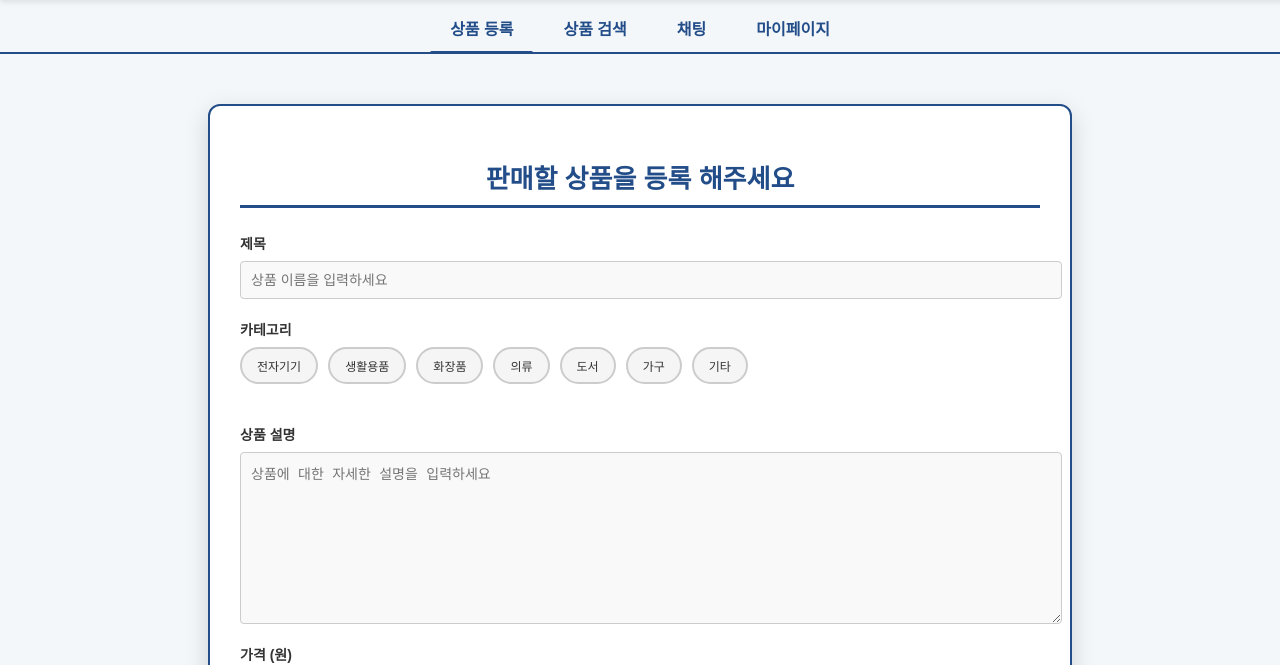
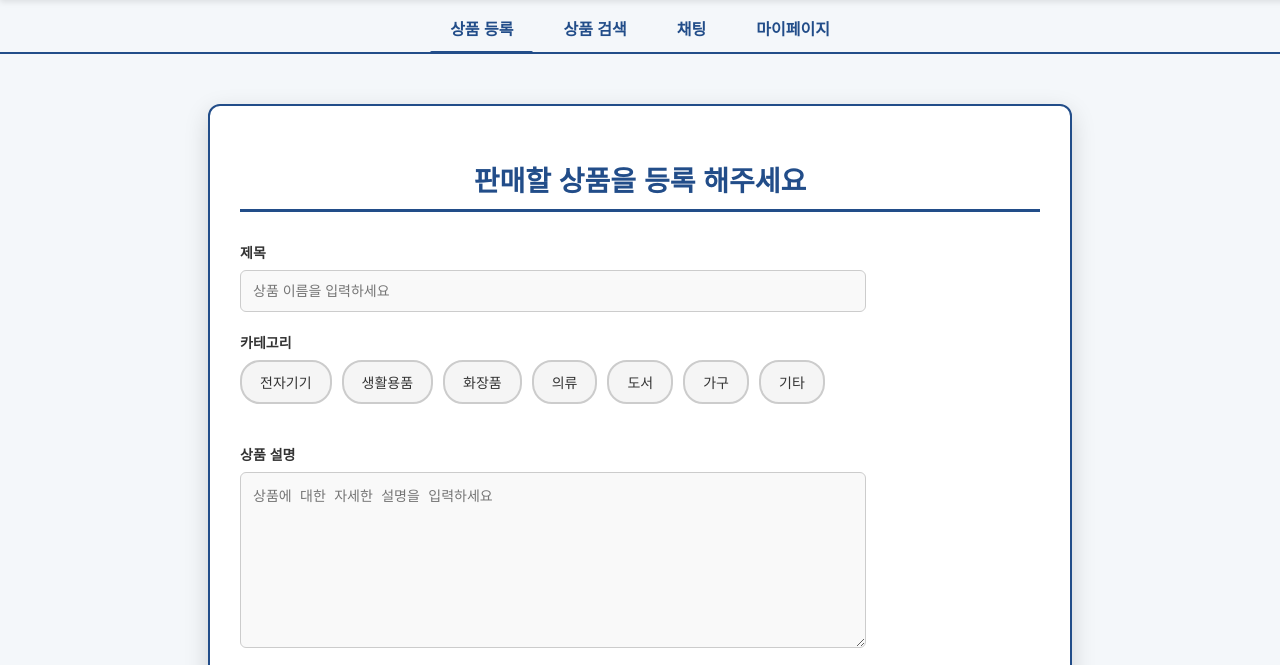
Before and after one commit to sara0813/web2024, a website: page html/register.html in a window 1280 px wide. Shown: the part 116-781 px from the top of the page. Drawn offline with Linux system fonts and the light colour scheme.

```diff
--- a/css/register.css
+++ b/css/register.css
@@ -1,24 +1,24 @@
 /* 상품 등록 제목 */
 #product-register-title {
-    font-size: 26px; /* 헤더 폰트 크기와 조화롭게 조정 */
+    font-size: 28px;
     font-weight: bold;
     color: #224d89;
     text-align: center;
     border-bottom: 3px solid #224d89;
     padding-bottom: 10px;
-    margin-bottom: 25px;
+    margin-bottom: 30px;
 }
 
 /* 폼 그룹 */
 .form-group {
-    margin-bottom: 20px; /* 간격 통일 */
+    margin-bottom: 20px;
     display: flex;
     flex-direction: column;
 }
 
 /* 레이블 */
 form .form-group label {
-    margin-bottom: 8px; /* 간격 통일 */
+    margin-bottom: 8px;
     font-weight: bold;
     font-size: 14px;
     color: #333;
@@ -29,10 +29,11 @@
 input[type="number"],
 textarea,
 select {
-    width: 100%; /* 모바일 조정 시 100%로 유지 */
-    padding: 10px;
+    width: 100%;
+    max-width: 600px;
+    padding: 12px;
     border: 1px solid #ccc;
-    border-radius: 4px;
+    border-radius: 6px;
     font-size: 14px;
     color: #333;
     background-color: #f9f9f9;
@@ -43,7 +44,7 @@
 input[type="number"]:focus,
 textarea:focus,
 select:focus {
-    border-color: #224d89; /* 일관성 있게 파란색 강조 */
+    border-color: #224d89;
     outline: none;
     background-color: #fff;
 }
@@ -60,7 +61,7 @@
     color: #fff;
     padding: 12px 20px;
     border: none;
-    border-radius: 4px;
+    border-radius: 6px;
     cursor: pointer;
     font-size: 15px;
     width: 100%;
@@ -69,7 +70,7 @@
 }
 
 button[type="submit"]:hover {
-    background-color: #1a3d6d; /* 동일한 다크 블루로 변경 */
+    background-color: #1a3d6d;
     box-shadow: 0 4px 8px rgba(0, 0, 0, 0.1);
 }
 
@@ -96,8 +97,8 @@
 }
 
 .category-buttons button {
-    font-size: 12px;
-    padding: 8px 15px;
+    font-size: 14px;
+    padding: 10px 18px;
     border: 2px solid #ccc;
     border-radius: 20px;
     background-color: #f5f5f5;
--- a/css/style.css
+++ b/css/style.css
@@ -45,7 +45,7 @@
 
 .container {
     max-width: 800px;
-    margin: 50px auto 30px;
+    margin: 50px auto 10px;
     background: #fff;
     padding: 30px;
     border-radius: 12px;
@@ -53,7 +53,6 @@
     border: 2px solid #224d89;
 }
 
-/* 버튼 스타일 */
 #register-btn, #login-btn {
     padding: 8px 16px;
     background-color: #4a6e9b;
@@ -74,11 +73,10 @@
     box-shadow: inset 0 2px 4px rgba(0, 0, 0, 0.3);
 }
 
-/* 탭 스타일 */
 nav.tabs {
     display: flex;
     justify-content: center;
-    margin-top: 120px; /* 헤더와 일정 간격 유지 */
+    margin-top: 120px;
     padding: 0;
     border-bottom: 2px solid #224d89;
 }
```
Also changed, not shown: css/index.css (+1 -7 lines), html/login.html (+1 -1 lines), index.html (+1 -1 lines).
